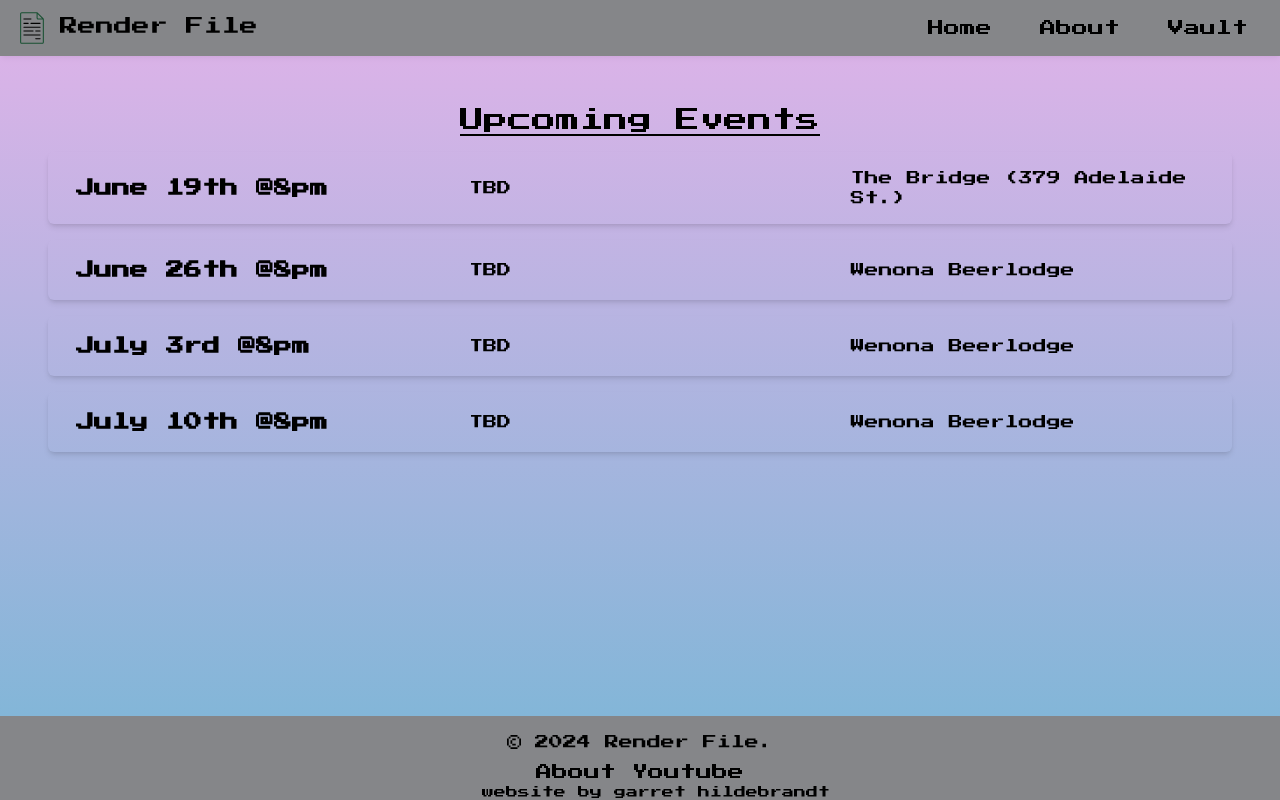
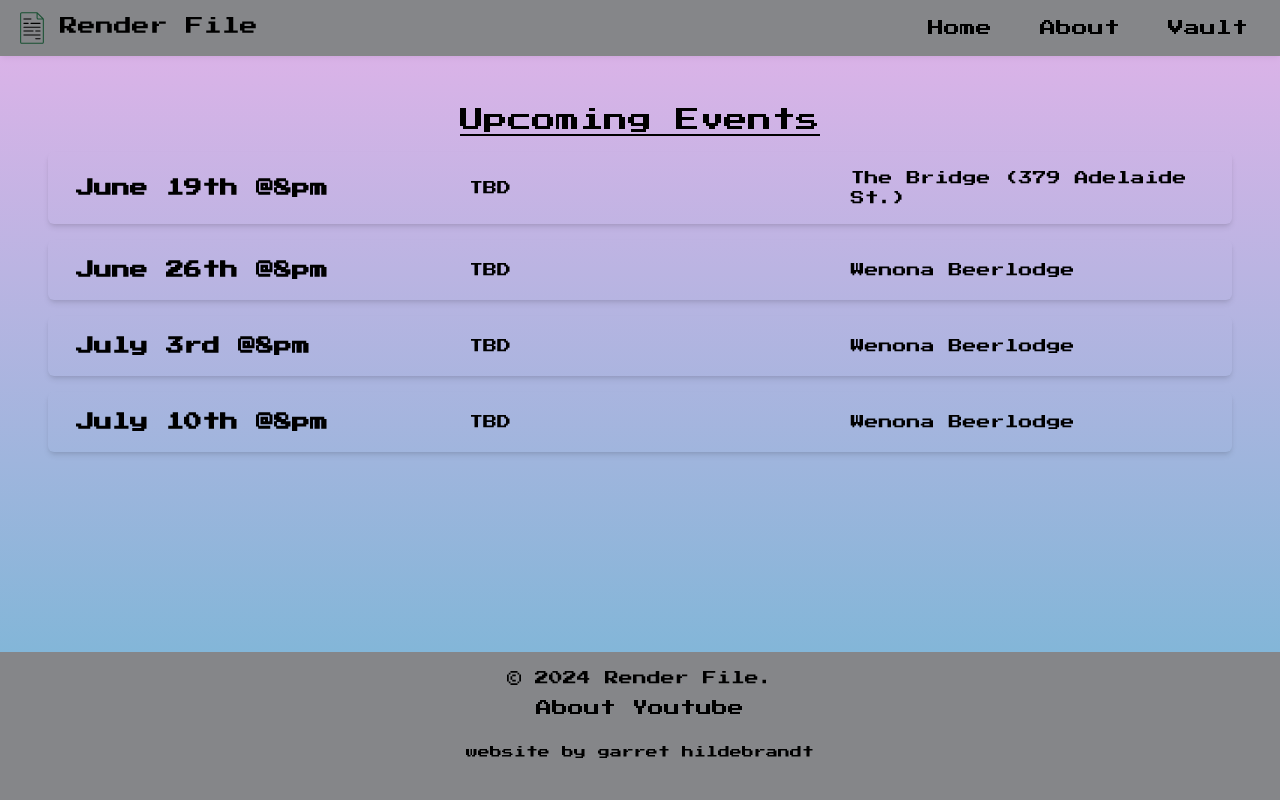
Before and after one commit to garrethil/render-file, a React (Vite) app in the folder client/: page / in a window 1280 px wide. Built offline with nearby package versions, Linux system fonts and the light colour scheme.

Commit message:
add to footer

```diff
--- a/client/src/components/Footer.jsx
+++ b/client/src/components/Footer.jsx
@@ -15,9 +15,9 @@ const Footer = () => {
             Youtube
           </a>
         </div>
-        <div className="absolute bottom-0 w-full text-center">
-          <p className="text-xs text-gray-400">website by garret hildebrandt</p>
-        </div>
+      </div>
+      <div className="flex justify-center p-3 my-3">
+        <p className="text-xs text-gray-400">website by garret hildebrandt</p>
       </div>
     </footer>
   );
```
